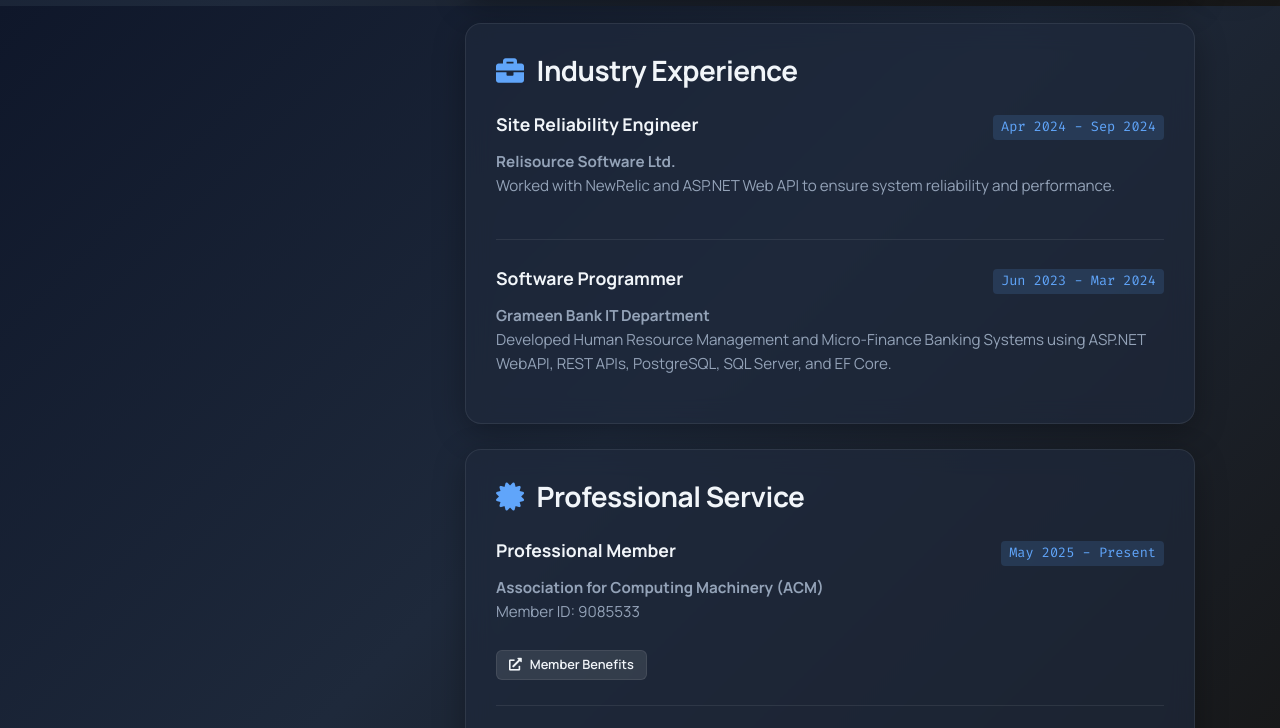
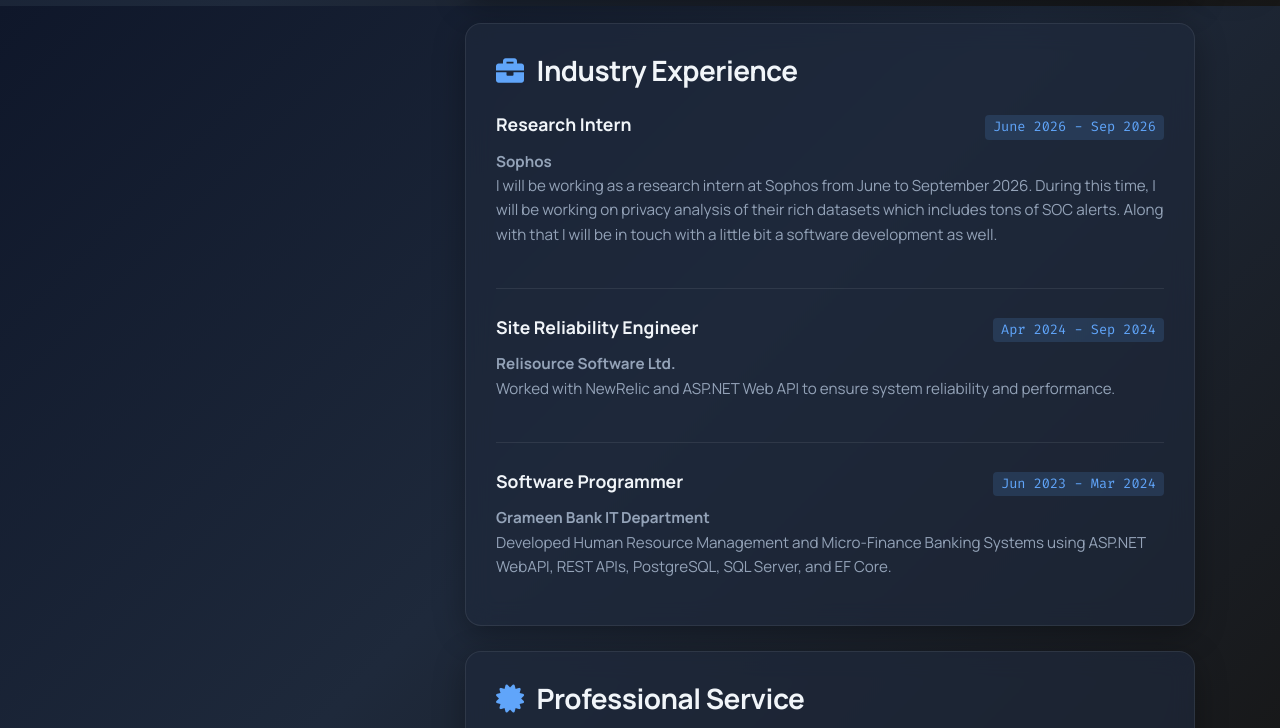
Before and after one commit to Sizvy/sizvy.github.io, a plain HTML site: page services.html in a window 1280 px wide. Shown: the part 794-1522 px from the top of the page. Drawn offline with nearby package versions, Linux system fonts and the light colour scheme.

Commit message:
CV and others updated

```diff
--- a/services.html
+++ b/services.html
@@ -459,6 +459,17 @@
 
             <div class="job-item">
               <div class="job-header">
+                <span class="job-title">Research Intern</span>
+                <span class="job-date">June 2026 - Sep 2026</span>
+              </div>
+              <p class="job-desc">
+                <strong>Sophos</strong><br />
+                I will be working as a research intern at Sophos from June to September 2026. During this time, I will be working on privacy analysis of their rich datasets which includes tons of SOC alerts. Along with that I will be in touch with a little bit a software development as well.
+              </p>
+            </div>
+
+            <div class="job-item">
+              <div class="job-header">
                 <span class="job-title">Site Reliability Engineer</span>
                 <span class="job-date">Apr 2024 - Sep 2024</span>
               </div>
```
Also changed, not shown: index.html (+6 -6 lines), 4 other files.
